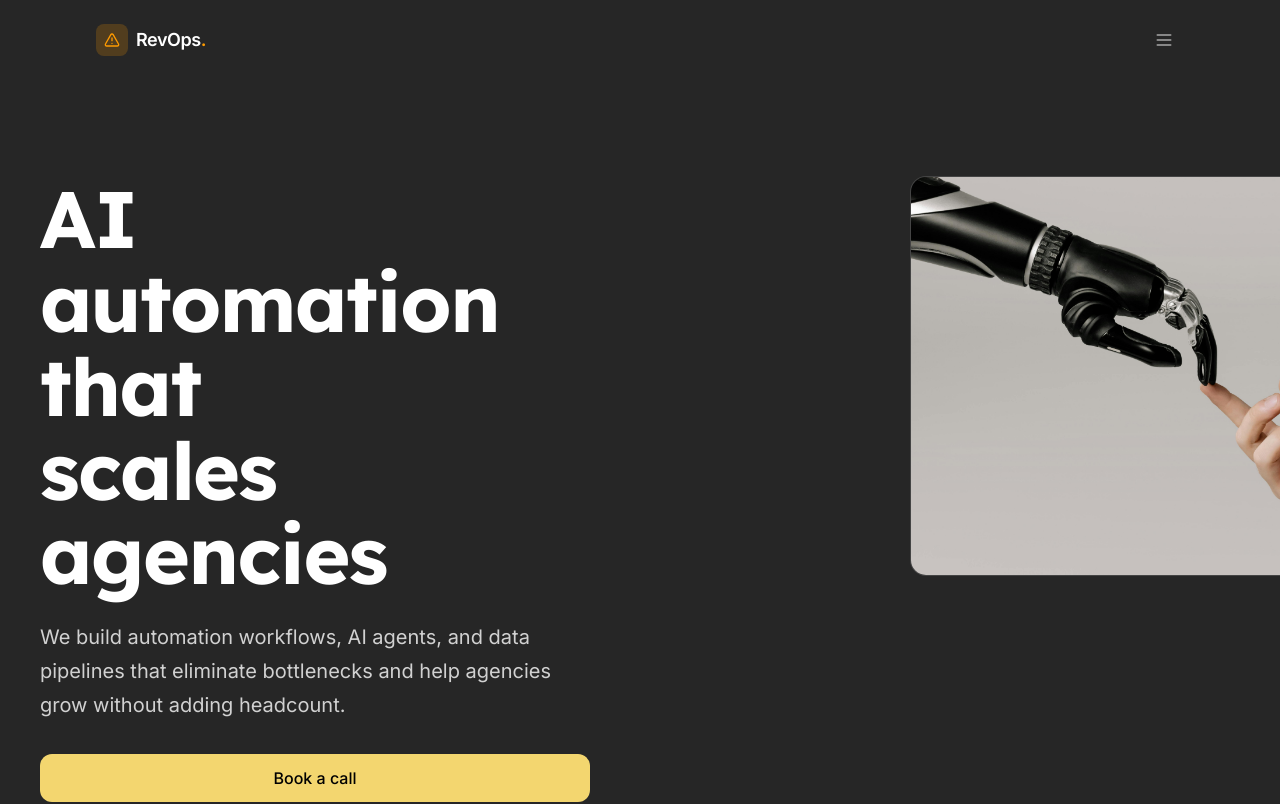
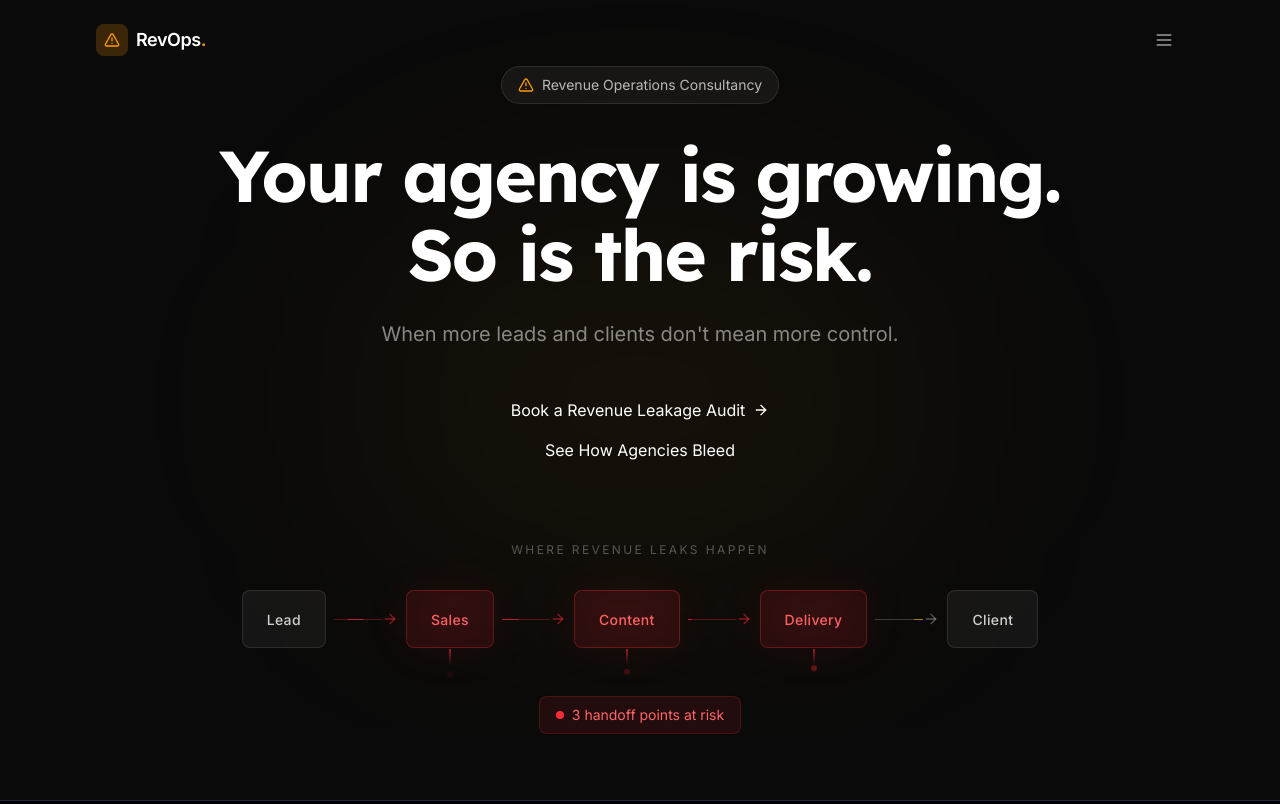
Before and after one commit to FlameX10/LogicaWork, a React app: page / in a window 1280 px wide. Shown: the top 804 px of the page. Built offline with nearby package versions, Linux system fonts and the light colour scheme; the HTML template or start-up script is replaced by a standard one.

Commit message:
feat(Hero): Create hero section with animated pipeline and leak indicators

```diff
--- a/src/components/Hero.jsx
+++ b/src/components/Hero.jsx
@@ -1,87 +1,179 @@
+import { motion } from 'framer-motion';
+import { ArrowRight, AlertTriangle } from 'lucide-react';
 
+const PipelineStage = ({ label, index, hasLeak }) => (
+  <motion.div
+    className="relative flex flex-col items-center"
+    initial={{ opacity: 0, y: 20 }}
+    animate={{ opacity: 1, y: 0 }}
+    transition={{ delay: index * 0.15, duration: 0.5 }}
+  >
+    <div className={`
+      relative px-4 py-3 md:px-6 md:py-4 rounded-lg border transition-all duration-300
+      ${hasLeak
+        ? 'bg-red-500/10 border-red-500/30 text-red-400'
+        : 'bg-white/5 border-white/10 text-white/80'}
+    `}>
+      <span className="text-xs md:text-sm font-medium tracking-wide">{label}</span>
 
+      {/* Leak indicator */}
+      {hasLeak && (
+        <div className="absolute -bottom-6 left-1/2 -translate-x-1/2 flex flex-col items-center">
+          <div className="w-0.5 h-4 bg-linear-to-b from-red-500/60 to-transparent animate-drip" />
+          <motion.div
+            className="w-1.5 h-1.5 rounded-full bg-red-500/60"
+            animate={{
+              y: [0, 8, 0],
+              opacity: [0.6, 0, 0.6]
+            }}
+            transition={{ duration: 2, repeat: Infinity, delay: index * 0.3 }}
+          />
+        </div>
+      )}
+    </div>
 
-import React from "react";
-import Main from '../assets/Main.jpg';
+    {/* Pulse glow for leak */}
+    {hasLeak && (
+      <motion.div
+        className="absolute inset-0 rounded-lg bg-red-500/20 blur-xl"
+        animate={{ opacity: [0.2, 0.4, 0.2] }}
+        transition={{ duration: 2, repeat: Infinity }}
+      />
+    )}
+  </motion.div>
+);
+
+const PipelineConnector = ({ hasLeak, delay }) => (
+  <div className="relative flex items-center px-1 md:px-2">
+    <div className={`
+      w-6 md:w-12 h-px relative overflow-hidden
+      ${hasLeak ? 'bg-red-500/30' : 'bg-white/20'}
+    `}>
+      <motion.div
+        className={`absolute inset-y-0 w-4 ${hasLeak ? 'bg-red-500/60' : 'bg-amber-500/60'}`}
+        animate={{ x: [-16, 48] }}
+        transition={{ duration: 2, repeat: Infinity, delay, ease: "linear" }}
+      />
+    </div>
+    <ArrowRight className={`w-3 h-3 md:w-4 md:h-4 ${hasLeak ? 'text-red-500/50' : 'text-white/30'}`} />
+  </div>
+);
 
 const Hero = () => {
+  const pipelineStages = [
+    { label: 'Lead', hasLeak: false },
+    { label: 'Sales', hasLeak: true },
+    { label: 'Content', hasLeak: true },
+    { label: 'Delivery', hasLeak: true },
+    { label: 'Client', hasLeak: false },
+  ];
+
   return (
-    <>
-      <style>{`
-        @media (min-width: 1024px) {
-          .hero-image-container {
-            width: 600px !important;
-            height: 400px !important;
-            aspect-ratio: unset !important;
-            max-width: 600px !important;
-            flex-shrink: 0 !important;
-          }
-          .hero-wrapper {
-            display: flex !important;
-            flex-direction: row !important;
-            flex-wrap: nowrap !important;
-          }
-        }
-      `}</style>
-      <section className="w-full bg-[#262626] text-white pt-20">
-        <div className="max-w-7xl mx-auto px-4 md:px-6 lg:px-10 py-12 md:py-20 lg:py-24">
+    <section className="relative min-h-screen flex items-center justify-center overflow-hidden bg-[#0a0a0a]">
+      {/* Background grid */}
+      <div className="absolute inset-0 bg-grid opacity-50" />
 
-          {/* Mobile: flex-col | Desktop: flex-row */}
-          <div className="hero-wrapper flex flex-col lg:flex-row lg:flex-nowrap lg:items-start lg:justify-between gap-6 md:gap-4 lg:gap-5">
+      {/* Radial gradient overlay */}
+      <div className="absolute inset-0 bg-radial-dark" />
 
-            {/* LEFT TEXT BLOCK */}
-            <div className="w-full lg:max-w-[550px] lg:w-[550px] lg:flex-shrink-0">
-              <h1
-                className="font-semibold leading-[1.05] text-4xl sm:text-5xl md:text-6xl lg:text-[80px]"
-                style={{
-                  letterSpacing: "-0.02em",
-                }}
-              >
-                AI automation<br />that<br />scales agencies
-              </h1>
+      {/* Subtle ambient glow */}
+      <div className="absolute top-1/4 left-1/2 -translate-x-1/2 w-[600px] h-[400px] bg-amber-500/5 rounded-full blur-[120px]" />
 
-              <p className="text-[#d1d1d1] mt-4 md:mt-6 text-base md:text-lg lg:text-[20px] leading-[1.7]">
-                We build automation workflows, AI agents, and data pipelines that
-                eliminate bottlenecks and help agencies grow without adding
-                headcount.
-              </p>
+      <div className="relative z-10 max-w-6xl mx-auto px-4 md:px-8 text-center">
+        {/* Badge */}
+        <motion.div
+          initial={{ opacity: 0, y: 20 }}
+          animate={{ opacity: 1, y: 0 }}
+          transition={{ duration: 0.6 }}
+          className="inline-flex items-center gap-2 px-4 py-2 rounded-full bg-white/5 border border-white/10 mb-8"
+        >
+          <AlertTriangle className="w-4 h-4 text-amber-500" />
+          <span className="text-sm text-white/70">Revenue Operations Consultancy</span>
+        </motion.div>
 
-              <div className="flex flex-col sm:flex-row gap-3 md:gap-4 mt-6 md:mt-8">
-                <button
-                  className="px-5 md:px-6 py-2.5 md:py-3 rounded-xl font-medium text-sm md:text-base"
-                  style={{
-                    backgroundColor: "#f3d66f",
-                    color: "#000",
-                  }}
-                >
-                  Book a call
-                </button>
+        {/* Main headline */}
+        <motion.h1
+          initial={{ opacity: 0, y: 30 }}
+          animate={{ opacity: 1, y: 0 }}
+          transition={{ duration: 0.7, delay: 0.1 }}
+          className="text-4xl md:text-6xl lg:text-7xl font-semibold text-white mb-6 leading-[1.1] tracking-tight"
+        >
+          Your agency is growing.
+          <br />
+          <span className="gradient-gold">So is the risk.</span>
+        </motion.h1>
 
-                <button className="px-5 md:px-6 py-2.5 md:py-3 rounded-xl font-medium border border-[#3a3a3a] text-[#dcdcdc] text-sm md:text-base">
-                  Case studies
-                </button>
+        {/* Subheadline */}
+        <motion.p
+          initial={{ opacity: 0, y: 30 }}
+          animate={{ opacity: 1, y: 0 }}
+          transition={{ duration: 0.7, delay: 0.2 }}
+          className="text-lg md:text-xl text-white/50 max-w-2xl mx-auto mb-12 leading-relaxed"
+        >
+          When more leads and clients don't mean more control.
+        </motion.p>
+
+        {/* CTA Buttons */}
+        <motion.div
+          initial={{ opacity: 0, y: 30 }}
+          animate={{ opacity: 1, y: 0 }}
+          transition={{ duration: 0.7, delay: 0.3 }}
+          className="flex flex-col sm:flex-row items-center justify-center gap-4 mb-20"
+        >
+          <a href="#audit" className="btn-primary flex items-center gap-2 group">
+            Book a Revenue Leakage Audit
+            <ArrowRight className="w-4 h-4 transition-transform group-hover:translate-x-1" />
+          </a>
+          <a href="#problem" className="btn-secondary">
+            See How Agencies Bleed
+          </a>
+        </motion.div>
+
+        {/* Pipeline Visualization */}
+        <motion.div
+          initial={{ opacity: 0 }}
+          animate={{ opacity: 1 }}
+          transition={{ duration: 1, delay: 0.5 }}
+          className="relative"
+        >
+          <p className="text-xs uppercase tracking-[0.2em] text-white/30 mb-8">
+            Where revenue leaks happen
+          </p>
+
+          <div className="flex items-center justify-center flex-wrap gap-y-8">
+            {pipelineStages.map((stage, index) => (
+              <div key={stage.label} className="flex items-center">
+                <PipelineStage
+                  label={stage.label}
+                  index={index}
+                  hasLeak={stage.hasLeak}
+                />
+                {index < pipelineStages.length - 1 && (
+                  <PipelineConnector
+                    hasLeak={pipelineStages[index + 1].hasLeak}
+                    delay={index * 0.4}
+                  />
+                )}
               </div>
-            </div>
-
-            {/* RIGHT IMAGE PLACEHOLDER */}
-            <div className="flex justify-center lg:justify-end w-full lg:w-[600px] lg:flex-shrink-0">
-              <div
-                className="hero-image-container rounded-2xl overflow-hidden w-full max-w-full sm:max-w-md md:max-w-lg"
-                style={{
-                  backgroundColor: "#3a3a3a",
-                  border: "1px solid rgba(255,255,255,0.05)",
-                  aspectRatio: "3/2",
-                }}
-              >
-                <img src={Main} alt="Hero Image" className="w-full h-full object-cover" />
-              </div>
-            </div>
-
+            ))}
           </div>
 
-        </div>
-      </section>
-    </>
+          {/* Leak warning */}
+          <motion.div
+            initial={{ opacity: 0 }}
+            animate={{ opacity: 1 }}
+            transition={{ delay: 1.5, duration: 0.8 }}
+            className="mt-12 inline-flex items-center gap-2 px-4 py-2 rounded-lg bg-red-500/10 border border-red-500/20"
+          >
+            <div className="w-2 h-2 rounded-full bg-red-500 pulse-glow-red" />
+            <span className="text-sm text-red-400">3 handoff points at risk</span>
+          </motion.div>
+        </motion.div>
+      </div>
+
+      {/* Bottom fade */}
+      <div className="absolute bottom-0 left-0 right-0 h-32 bg-linear-to-t from-[#0a0a0a] to-transparent" />
+    </section>
   );
 };
 
```
